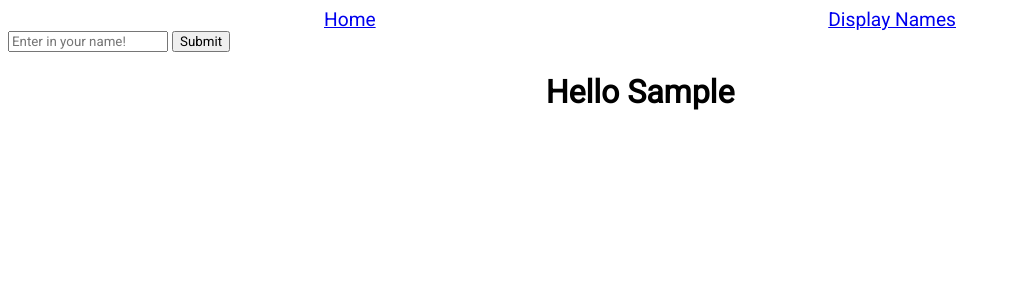
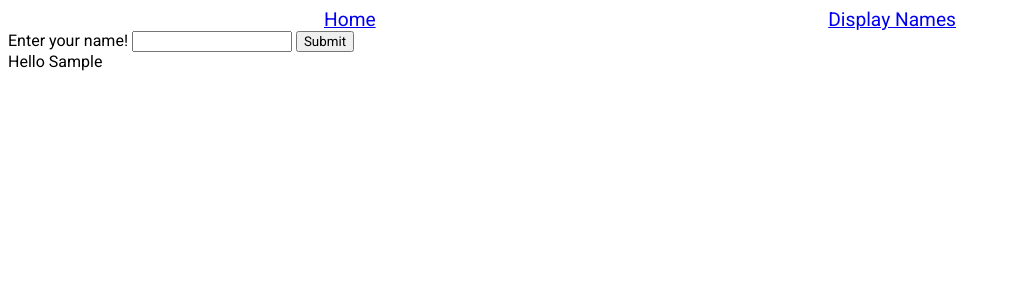
Before and after one commit to cat-acronym-team/svelte-firebase-stack-demo, a SvelteKit app in the folder client/: page /hello in a window 1280 px wide. Both pictures are taken after typing "Sample" into the empty fields and a click on the button "Submit". Shown: the top 300 px of the page, without its empty margins (0-1011 px from the left). Built offline with nearby package versions, Linux system fonts and the light colour scheme; no server answers.

Commit message:
refactor: ♿️ use more semantic html elements

```diff
--- a/client/src/app.html
+++ b/client/src/app.html
@@ -8,6 +8,6 @@
     %sveltekit.head%
   </head>
   <body>
-    <div>%sveltekit.body%</div>
+    %sveltekit.body%
   </body>
 </html>
--- a/client/src/routes/+layout.svelte
+++ b/client/src/routes/+layout.svelte
@@ -13,7 +13,7 @@
   <title>Demo</title>
 </svelte:head>
 
-<div class="links">
+<nav class="links">
   <!-- Loop through each route -->
   <!-- If the current route equals itself then don't display its link -->
   {#each routes as route, index (index)}
@@ -21,8 +21,10 @@
       <a href={route.path}>{route.text}</a>
     {/if}
   {/each}
-</div>
-<slot />
+</nav>
+<main>
+  <slot />
+</main>
 
 <style global>
   :root {
--- a/client/src/routes/hello/+page.svelte
+++ b/client/src/routes/hello/+page.svelte
@@ -16,12 +16,13 @@
 </script>
 
 <form on:submit|preventDefault={showAndSubmit}>
-  <input bind:value={name} name="userName" type="text" placeholder="Enter in your name!" />
+  <label for="userName">Enter your name!</label>
+  <input bind:value={name} id="userName" type="text" />
   <button type="submit">Submit</button>
 </form>
 
 {#if final !== ""}
-  <h1>Hello {final}</h1>
+  <output>Hello {final}</output>
 {/if}
 
 <style rel="stylesheet" href="../styles.css"></style>
```
Also changed, not shown: client/src/routes/nameList/+page.svelte (+6 -8 lines).
